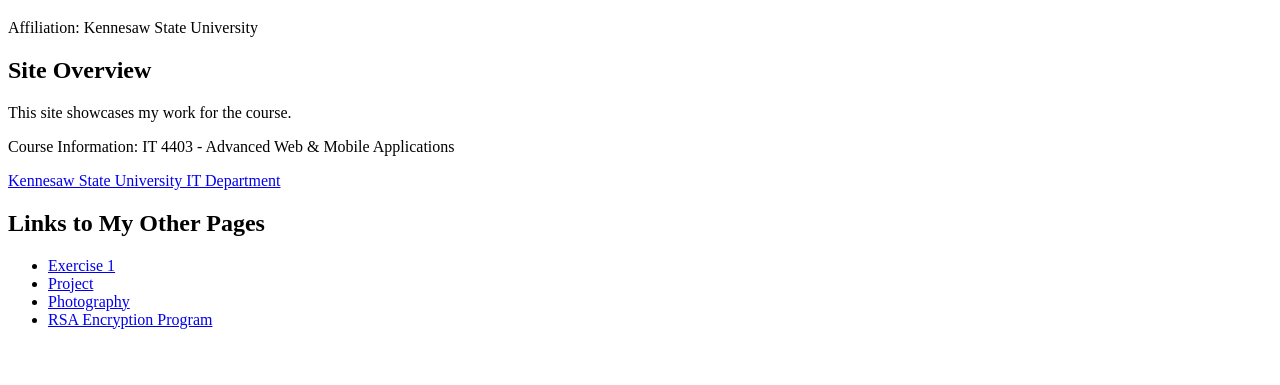
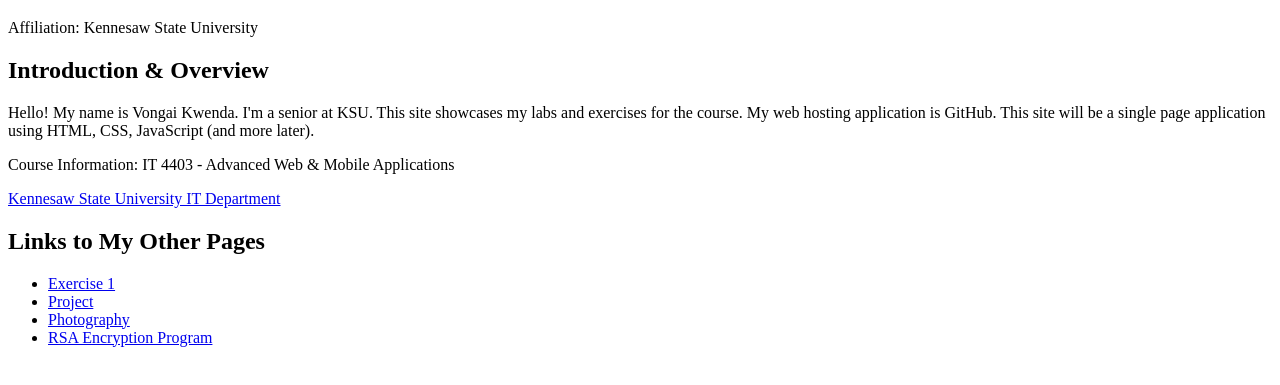
Before and after one commit to vongaik/my-adv-web-mobile-space, a plain HTML site: page index.html in a window 1280 px wide. Shown: the part 61-446 px from the top of the page. Drawn offline with Linux system fonts and the light colour scheme.

Commit message:
Updated index.html

```diff
--- a/index.html
+++ b/index.html
@@ -11,8 +11,8 @@
       <p>Affiliation: Kennesaw State University</p>
     </header>
     <section>
-      <h2>Site Overview</h2>
-      <p>This site showcases my work for the course.</p>
+      <h2>Introduction & Overview</h2>
+      <p>Hello! My name is Vongai Kwenda. I'm a senior at KSU. This site showcases my labs and exercises for the course. My web hosting application is GitHub. This site will be a single page application using HTML, CSS, JavaScript (and more later).</p>
       <p>Course Information: IT 4403 - Advanced Web & Mobile Applications</p>
       <p><a href="https://ccse.kennesaw.edu/it/">Kennesaw State University IT Department</a></p>
     </section>
```
